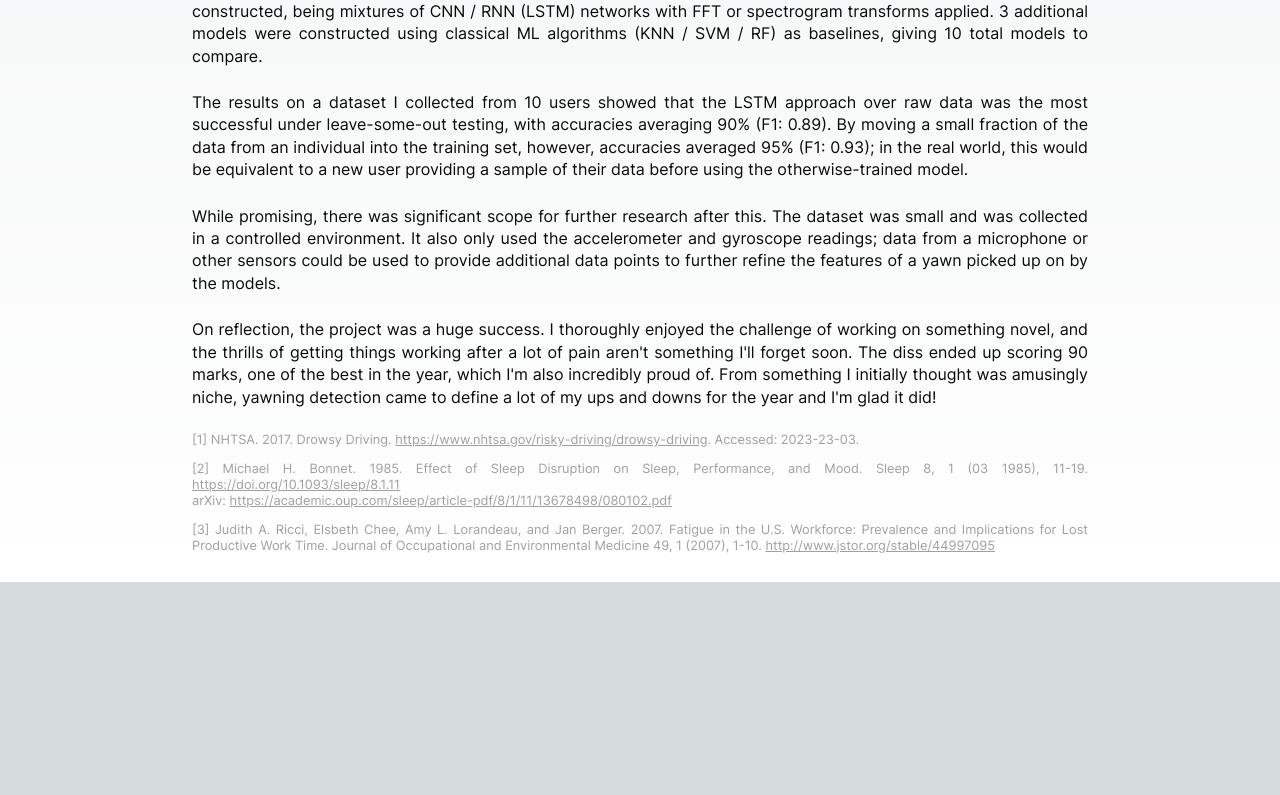
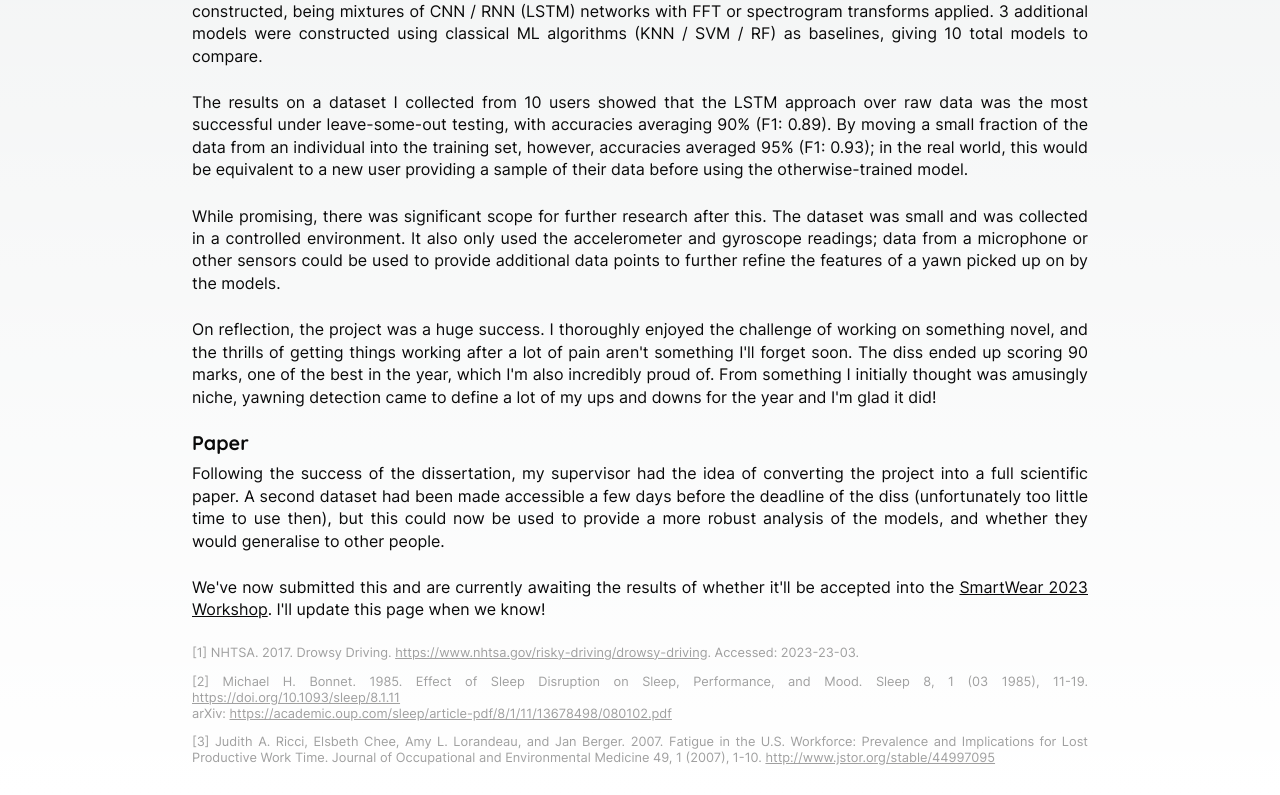
Before and after one commit to jacbn/jacbn.me, a Next.js app: page /projects/yawnn in a window 1280 px wide. Shown: the part 2292-3087 px from the top of the page. Before the commit the page ends 2874 px from the top, so only its background shows below. Built offline with nearby package versions, Linux system fonts and the light colour scheme.

Commit message:
paper update

```diff
--- a/src/pages/projects/yawnn.tsx
+++ b/src/pages/projects/yawnn.tsx
@@ -63,8 +63,11 @@ export default function YawNN() {
 
                 <p>On reflection, the project was a huge success. I thoroughly enjoyed the challenge of working on something novel, and the thrills of getting things working after a lot of pain aren't something I'll forget soon. The diss ended up scoring 90 marks, one of the best in the year, which I'm also incredibly proud of. From something I initially thought was amusingly niche, yawning detection came to define a lot of my ups and downs for the year and I'm glad it did!</p>
 
-              {/* <h3>Paper</h3> */}
+              <h3>Paper</h3>
 
+                <p>Following the success of the dissertation, my supervisor had the idea of converting the project into a full scientific paper. A second dataset had been made accessible a few days before the deadline of the diss (unfortunately too little time to use then), but this could now be used to provide a more robust analysis of the models, and whether they would generalise to other people.</p>
+
+                <p>We've now submitted this and are currently awaiting the results of whether it'll be accepted into the <a href="https://smart-wear-2023-bjfs.vercel.app/">SmartWear 2023 Workshop</a>. I'll update this page when we know!</p>
 
               <p id="ref1" className={styles.footnote}>[1] NHTSA. 2017. Drowsy Driving. <a href="https://www.nhtsa.gov/risky-driving/drowsy-driving">https://www.nhtsa.gov/risky-driving/drowsy-driving</a>. Accessed: 2023-23-03.</p>
               <p id="ref2" className={styles.footnote}>[2] Michael H. Bonnet. 1985. Effect of Sleep Disruption on Sleep, Performance, and Mood. Sleep 8, 1 (03 1985), 11-19. <a href="https://doi.org/10.1093/sleep/8.1.11">https://doi.org/10.1093/sleep/8.1.11</a><br/> arXiv: <a href="https://academic.oup.com/sleep/article-pdf/8/1/11/13678498/080102.pdf">https://academic.oup.com/sleep/article-pdf/8/1/11/13678498/080102.pdf</a></p>
```
